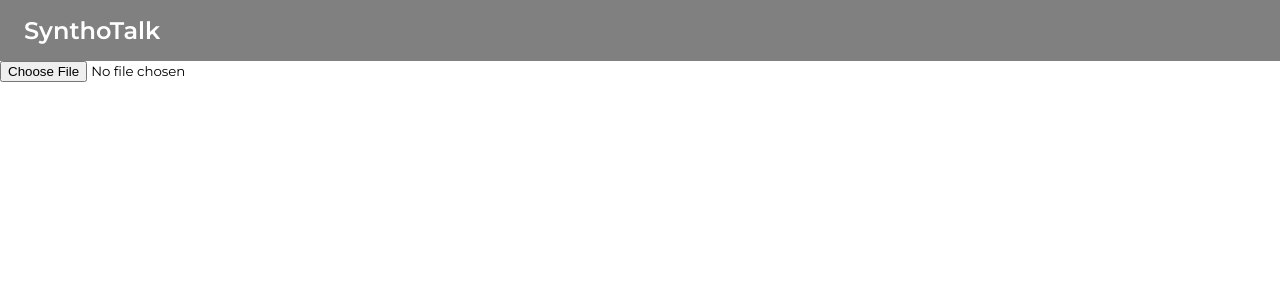
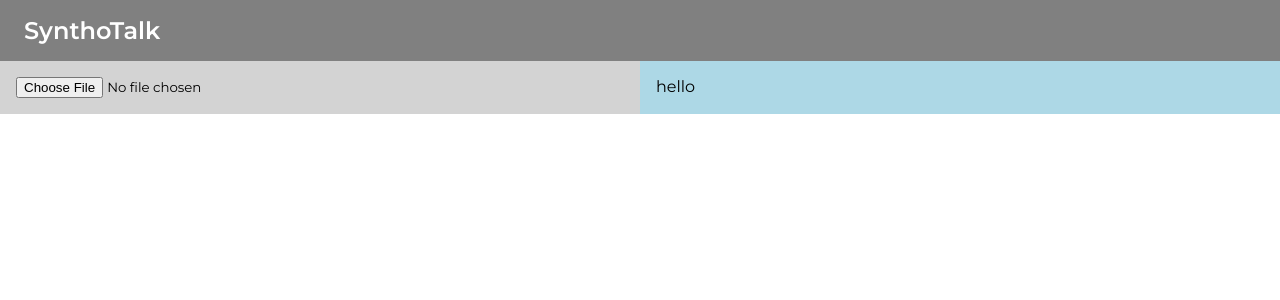
Before and after one commit to Ryhhill1998/google-hackathon, a React (Create React App) app: page / in a window 1280 px wide. Shown: the top 300 px of the page. Built offline with nearby package versions, Linux system fonts and the light colour scheme.

Commit message:
added separation scss between lhs and rhs containers

```diff
--- a/src/App.js
+++ b/src/App.js
@@ -28,7 +28,7 @@
           </div>
         </div>
 
-        <div className="rhs-container"></div>
+        <div className="rhs-container">hello</div>
       </main>
     </div>
   );
--- a/src/App.scss
+++ b/src/App.scss
@@ -7,3 +7,20 @@
     font-weight: var(--font-weight-bold-2);
   }
 }
+
+main {
+  display: flex;
+
+  > * {
+    flex-basis: 100%;
+    padding: 1em;
+  }
+
+  .lhs-container {
+    background-color: lightgray;
+  }
+
+  .rhs-container {
+    background-color: lightblue;
+  }
+}
```
